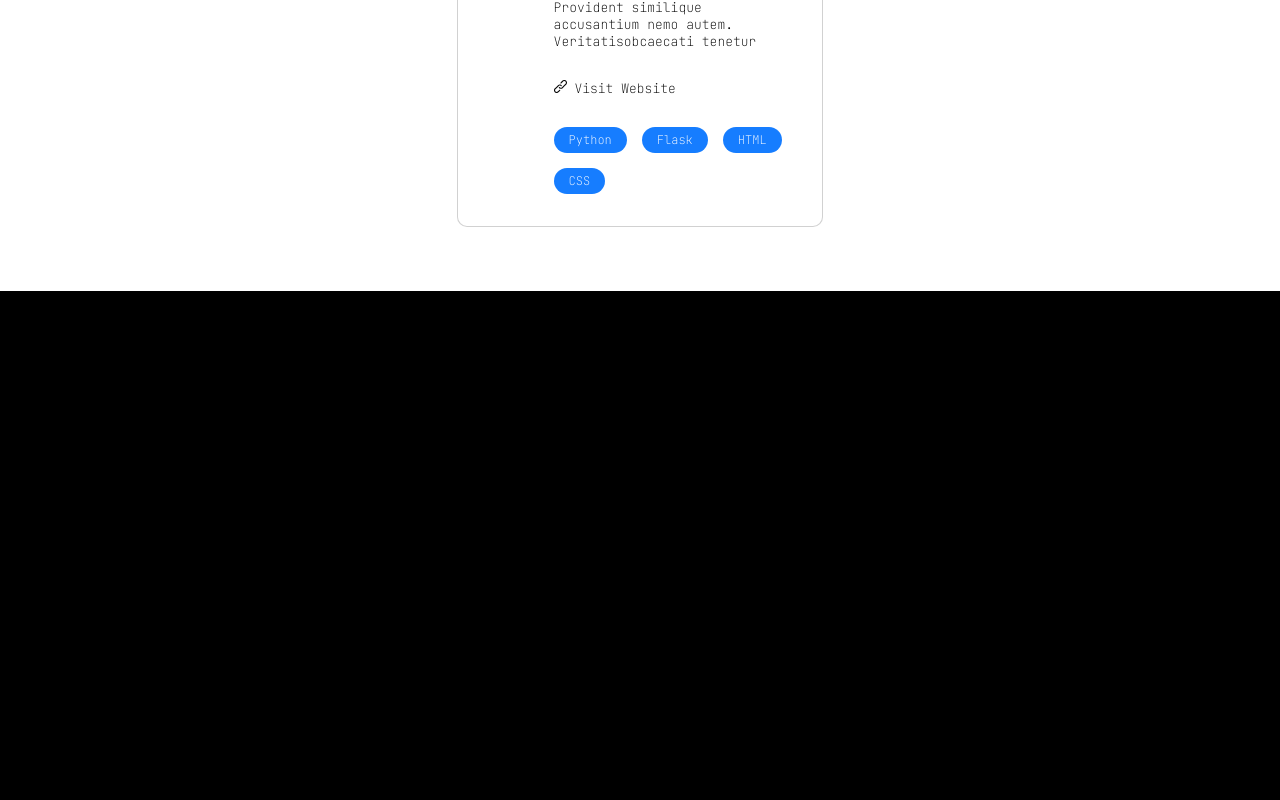
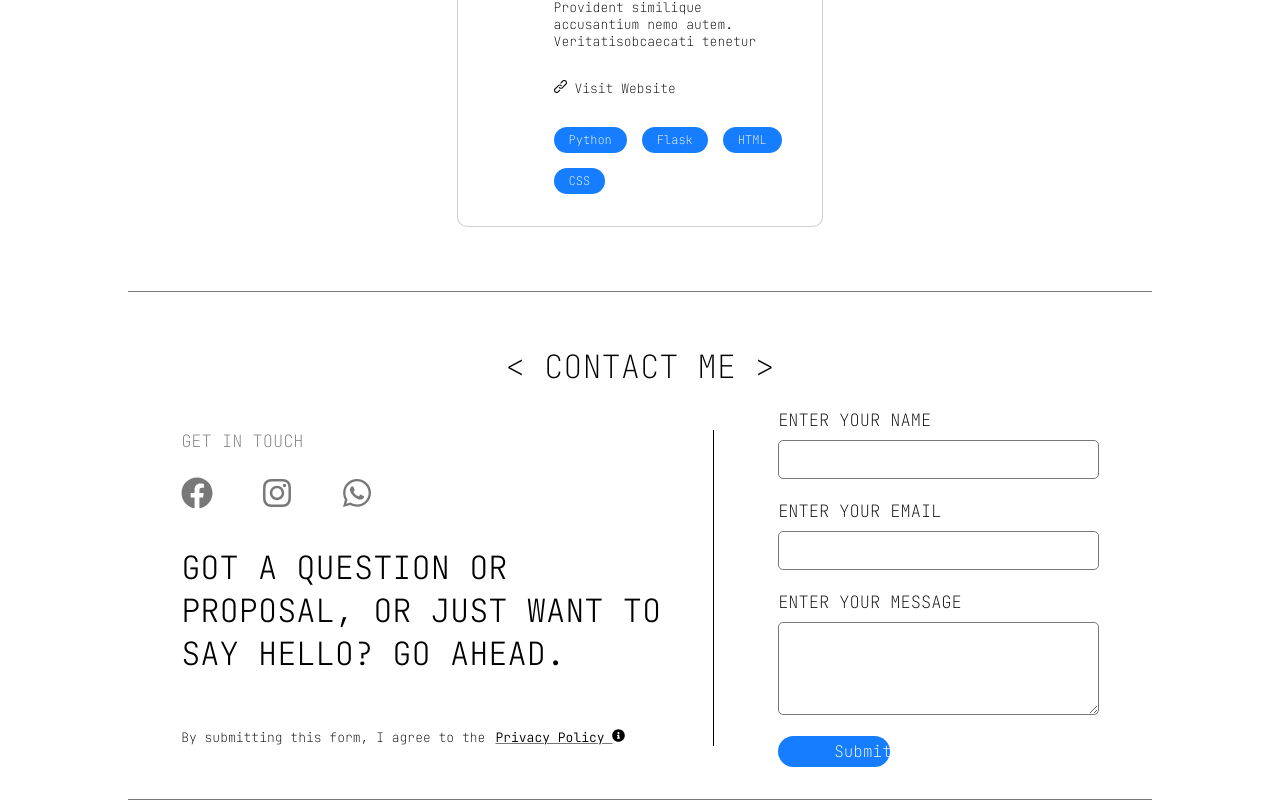
Before and after one commit to samuelmutinda/sam-portfolio, a React (Vite) app: page / in a window 1280 px wide. Shown: the part 3411-4211 px from the top of the page. Before the commit the page ends 3702 px from the top, so only its background shows below. Built offline with nearby package versions, Linux system fonts and the light colour scheme; a web font is replaced by a local one.

Commit message:
added contact section

```diff
--- a/src/App.jsx
+++ b/src/App.jsx
@@ -6,6 +6,7 @@ import { homeProfileData } from './Components/Profile/data'
 import SkillsSection from './Components/SkillsSection'
 import { skillsHomeData } from './Components/SkillsSection/data'
 import MyProjects from './Components/MyProjects'
+import ContactSection from './Components/ContactSection'
 
 function App() {
 
@@ -16,6 +17,7 @@ function App() {
       <Profile {...homeProfileData} />
       <SkillsSection {...skillsHomeData} />
       <MyProjects />
+      <ContactSection />
     </>
   )
 }
--- /dev/null
+++ b/src/Components/ContactSection/ContactSectionElements.jsx
@@ -0,0 +1,165 @@
+import styled from 'styled-components'
+
+export const ContactBg = styled.div`
+    background-color: #fff;
+    color: #000;
+    width: 100%;
+`
+
+export const ContactWrapper = styled.div`
+    margin: auto;
+    padding-top: 2em;
+    padding-bottom: 2em;
+    width: 80%;
+    display: flex;
+    flex-direction: column;
+    justify-content: center;
+    align-items: center;
+    border-top: 1px solid #787878;
+    border-bottom: 1px solid #787878;
+`
+export const SectionTitle = styled.h1`
+    font-weight: 100;
+    text-transform: uppercase;
+`
+
+export const SplitSection = styled.div`
+    display: flex;
+    justify-content: center;
+    align-items: center;
+    flex-direction: row;
+    flex-wrap: wrap;
+`
+
+export const LeftWrapper = styled.div`
+    padding-right: 2em;
+    border-right: 1px solid #000;
+    display: flex;
+    flex-direction: column;
+    justify-content: center;
+    gap: 1em;
+`
+
+export const FormSubtitle = styled.div`
+    font-size: 17px;
+    color: #787878;
+    text-transform: uppercase;
+    font-weight: 100;
+    padding-bottom: 0.5em;
+`
+
+export const FormTitle = styled.h1`
+    font-weight: 200;
+    max-width: 500px;
+    text-transform: uppercase;
+    padding-bottom: 0.5em;
+`
+
+export const PolicyWarning = styled.div`
+    font-size: 13px;
+    font-weight: 100;
+    display: flex;
+    flex-direction: row;
+    gap: 10px;
+`
+
+export const PolicyWarningA = styled.div`
+`
+
+export const PolicyWarningB = styled.div`
+    font-weight: 300;
+    text-decoration: underline;
+    text-decoration-color: #787878;
+    cursor: pointer;
+`
+
+export const SocialsWrapper = styled.div`
+    display: flex;
+    flex-direction: row;
+    flex-wrap: wrap;
+    gap: 3em;
+`
+
+export const Icon = styled.div`
+    display: flex;
+    justify-content: center;
+    align-items: center;
+
+    font-size: 2rem;
+    cursor: pointer;
+    color: #787878;
+`
+
+export const RightWrapper = styled.div`
+    padding-left: 4em;
+    display: flex;
+    flex-direction: column;
+    justify-content: center;
+`
+
+export const ContactForm = styled.form`
+    display: flex;
+    flex-direction: column;
+    font-size: 17px;
+    gap: 0.5em;
+`
+
+export const FormLabel = styled.div`
+    font-weight: 100;
+    text-align: left;
+    color: #000;
+    text-transform: uppercase;
+`
+
+export const NameField = styled.input`
+    font-family: inherit;
+    font-weight: 100;
+    max-width: 300px;
+    padding: 0.7em;
+    border: 1px solid #787878;
+    border-radius: 5px;
+    text-align: left;
+    margin-bottom: 1em;
+`
+
+export const EmailField = styled.input`
+    font-family: inherit;
+    font-weight: 100;
+    max-width: 300px;
+    padding: 0.7em;
+    border-radius: 5px;
+    border: 1px solid #787878;
+    text-align: left;
+    margin-bottom: 1em;
+`
+
+export const MessageField = styled.textarea`
+    font-family: inherit;
+    font-weight: 100;
+    width: 300px;
+    padding: 0.7em;
+    border-radius: 5px;
+    border: 1px solid #787878;
+    text-align: left;
+    margin-bottom: 1em;
+`
+
+export const SubmitButton = styled.input`
+    font-size: 16px;
+    font-weight: 100;
+    font-family: inherit;
+    width: 100px;
+    display: flex;
+    align-items: center;
+    justify-content: center;
+    border: none;
+    background-color: #167dff;
+    color: #fff;
+    border-radius: 30px;
+    padding: 0.3em 3.5em 0.3em 3.5em;
+    cursor: pointer;
+    &:hover {
+        background-color: #000;
+        color: #fff;
+    }
+`
--- /dev/null
+++ b/src/Components/ContactSection/index.jsx
@@ -0,0 +1,72 @@
+import {
+    ContactBg,
+    ContactWrapper,
+    LeftWrapper,
+    FormSubtitle,
+    FormTitle,
+    SocialsWrapper,
+    RightWrapper,
+    ContactForm,
+    FormLabel,
+    NameField,
+    EmailField,
+    MessageField,
+    SubmitButton,
+    SectionTitle,
+    SplitSection,
+    Icon,
+    PolicyWarning,
+    PolicyWarningA,
+    PolicyWarningB
+} from './ContactSectionElements'
+import {
+    FaFacebook,
+    FaInstagram,
+    FaWhatsapp,
+    FaInfoCircle
+  } from 'react-icons/fa'
+
+export default function ContactSection() {
+    return(
+        <>
+            <ContactBg>
+                <ContactWrapper>
+                    <SectionTitle>&lt; CONTACT ME &gt;</SectionTitle>
+                    <SplitSection>
+                        <LeftWrapper>
+                            <FormSubtitle>Get in Touch</FormSubtitle>
+                            <SocialsWrapper>
+                                <Icon>
+                                    <FaFacebook />
+                                </Icon>
+                                <Icon>
+                                    <FaInstagram />
+                                </Icon>
+                                <Icon>
+                                    <FaWhatsapp />
+                                </Icon>
+                            </SocialsWrapper>
+                            <FormTitle>Got a question or proposal, or just want
+                            to say hello? Go ahead.</FormTitle>
+                            <PolicyWarning>
+                                <PolicyWarningA>By submitting this form, I agree to the</PolicyWarningA>
+                                <PolicyWarningB>Privacy Policy <FaInfoCircle /></PolicyWarningB>
+                            </PolicyWarning>
+                        </LeftWrapper>
+                        <RightWrapper>
+                            <ContactForm>
+                                <FormLabel>Enter Your Name</FormLabel>
+                                <NameField type={'text'} name={'userName'} />
+                                <FormLabel>Enter Your Email</FormLabel>
+                                <EmailField type={'email'} name={'userEmail'} />
+                                <FormLabel>Enter Your Message</FormLabel>
+                                <MessageField type={'textarea'} rows={'4'} name={'userMessage'} />
+                                <SubmitButton type={'submit'} value={'Submit'} />
+                            </ContactForm>
+                        </RightWrapper>
+                    </SplitSection>
+                </ContactWrapper>
+            </ContactBg>
+        </>
+    )
+}
```
